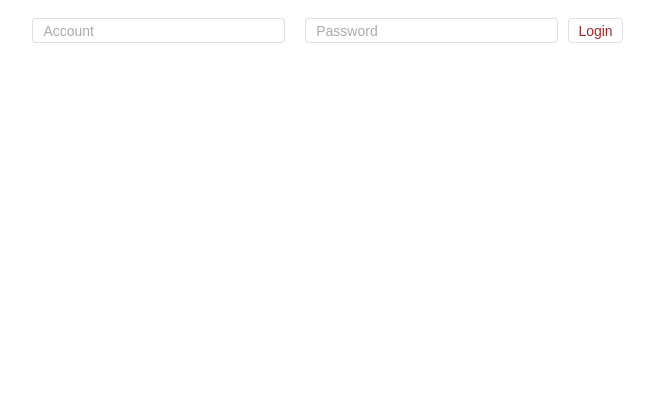
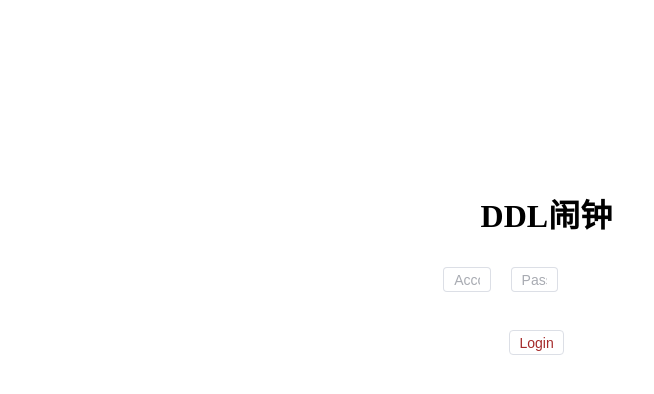
Before and after one commit to szw0407/frontend-ddlAlarm, a Vue app in the folder DDL闹钟/: page / in a window 1280 px wide. Shown: the top 394 px of the page, without its empty margins (112-766 px from the left). Built offline with nearby package versions, Linux system fonts and the light colour scheme.

Commit message:
modefied the date file formation.

```diff
--- a/DDL闹钟/src/components/DDLOperations.vue
+++ b/DDL闹钟/src/components/DDLOperations.vue
@@ -2,7 +2,7 @@
 import { ref } from "vue"
 import { ElMessageBox,ElLoading } from 'element-plus'
 
-import { showWindowVisible, editWindowVisible, tableData, TipMsg } from "./WorkPage.vue"
+import { showWindowVisible, editWindowVisible, tableData, TipMsg } from "./export.js"
 
 const p = defineProps(["index"])
 
--- a/DDL闹钟/src/components/LoginPage.vue
+++ b/DDL闹钟/src/components/LoginPage.vue
@@ -1,6 +1,16 @@
 <script setup>
 import { ref } from "vue"
 import { ElMessageBox, ElLoading } from 'element-plus'
+
+function login(a, b){
+    if (a==="admin"){
+        if (b==="123456"){
+            return true
+        }
+    }else {
+        return false
+    }
+}
 
 const emit = defineEmits(["login-status-changed"])
 
@@ -8,12 +18,7 @@ const account = ref(null)
 const password = ref(null)
 const TipMsg = ref(["登录失败，请检查输入的账号和密码是否正确及是否启用了相关安全设置，或点击按钮再次进行登录尝试！", "正在尝试登录......"])   // 提示语句设置
 
-function login(a, b) {
-    return true;
-}
-
 function loginTry() {
-    onSubmit()       // 触发表单提交动作
     const loading = ElLoading.service({ fullscreen: true, text: TipMsg.value[2] })
     if (login(account.value, password.value)) {  // login函数留空，待接口文档给出
         loading.close()
@@ -38,6 +43,7 @@ function loginTry() {
 <template>
     <div id="loginPage">
         <el-form id="form">
+            <h1 id="title">DDL闹钟</h1>
             <el-input class="inputArea" v-model="account" placeholder="Account" maxlength="10" />
             <el-input class="inputArea" v-model="password" type="password" placeholder="Password" show-password
                 maxlength="15" />
@@ -52,8 +58,9 @@ function loginTry() {
 }
 
 #form {
-    width: 80%;
+    width: 15%;
     margin: 0 auto;
+    margin-top: 15%;
 }
 
 .inputArea {
@@ -67,6 +74,11 @@ function loginTry() {
     height: 25px;
     color: brown;
     background-color: white;
-    align-items: center;
+    margin-left: 40%;
+    margin-top: 15%;
+}
+
+#title{
+    margin-left: 25%;
 }
 </style>
--- a/DDL闹钟/src/components/MyAvatar.vue
+++ b/DDL闹钟/src/components/MyAvatar.vue
@@ -2,7 +2,7 @@
 import { ref } from "vue"
 import { ElMessageBox,ElLoading } from 'element-plus'
 
-import { tableData } from "./WorkPage.vue"
+import { tableData } from "./export.js"
 
 const emits = defineEmits(["signOut"])
 
--- a/DDL闹钟/src/components/test/Test.vue
+++ /dev/null
@@ -1,32 +0,0 @@
-<script setup>
-import { ref } from "vue"
-
-function login(a, b) {
-    if (a === "admin" && b === "123456") {
-        return true
-    } else {
-        return false
-    }
-}
-function getMsg() {
-    return [
-        {
-            "ddlContent": "123", "date": "2022-08-06", "group": "DDL发布群聊1",
-            "rank": "紧急", "src": "原始信息1"
-        },
-        {
-            "ddlContent": "DDL内容1", "date": "2022-10-03", "group": "DDL发布群聊2",
-            "rank": "紧急", "src": "原始信息2"
-        }, {
-
-            "ddlContent": "DDL内容2", "date3": "2022-10-03", "group": "DDL发布群聊3",
-            "rank": "不紧急", "src": "原始信息"
-        }
-        ,
-        {
-            "ddlContent": "DDL内容3", "date4": "2022-10-03", "group": "DDL发布群聊4",
-            "rank": "非常紧急", "src": "原始信息"
-        }
-    ]
-}
-</script>
```
Also changed, not shown: 1 other file (tests, documents, lock files or other folders).
